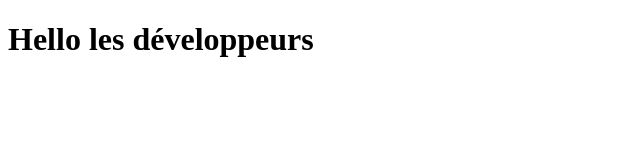
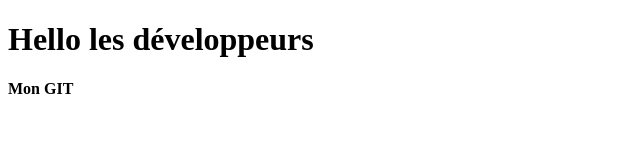
Before and after one commit to sebtech-run/git-test, a plain HTML site: page index.html in a window 1280 px wide. Shown: the full height of the page, 0-640 px from the left. Drawn offline with Linux system fonts and the light colour scheme.

Commit message:
Ajout d'une section

```diff
--- a/index.html
+++ b/index.html
@@ -8,5 +8,9 @@
 </head>
 <body>
     <h1>Hello les développeurs</h1>
+
+    <section>
+        <h4>Mon GIT</h4>
+    </section>
 </body>
 </html>
```
